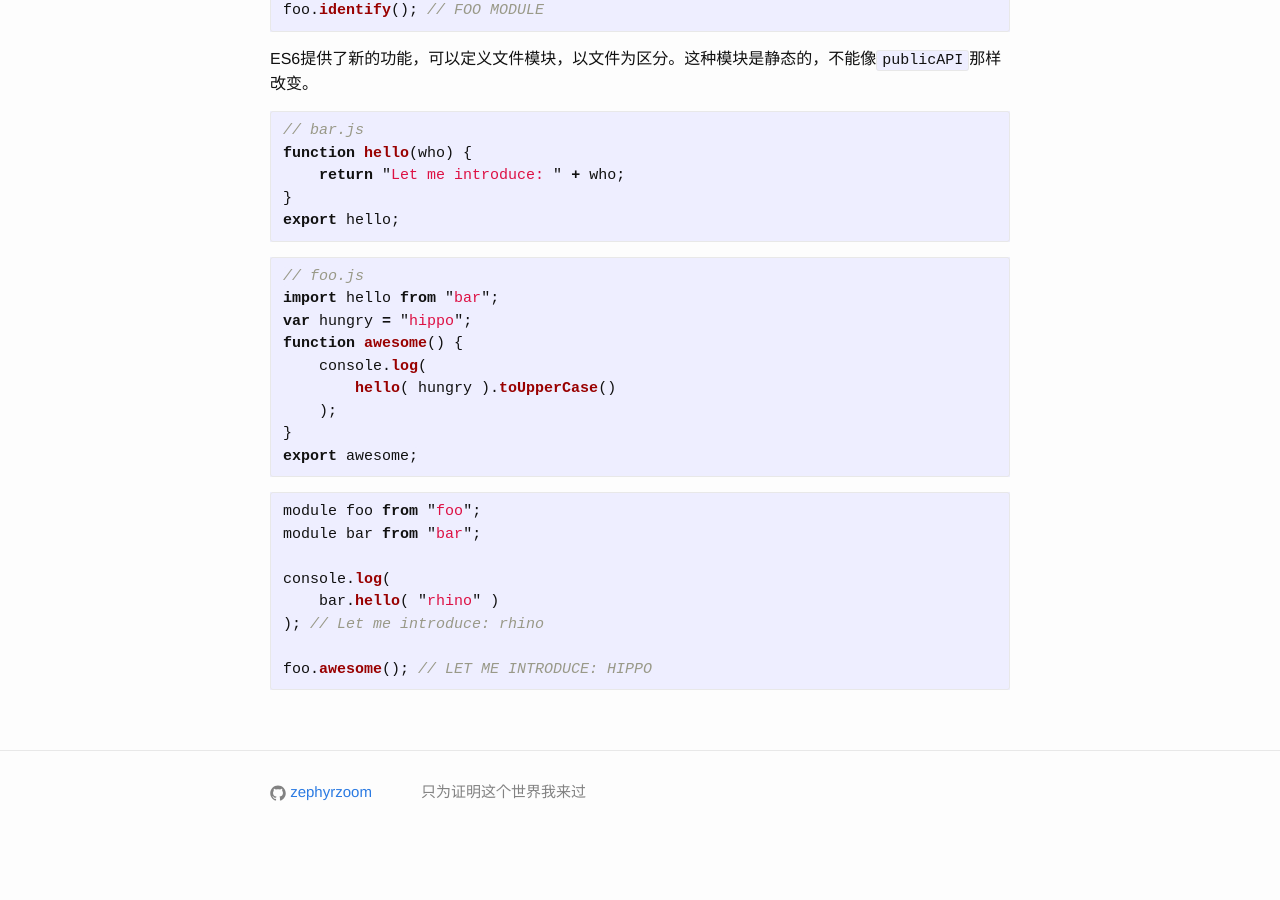
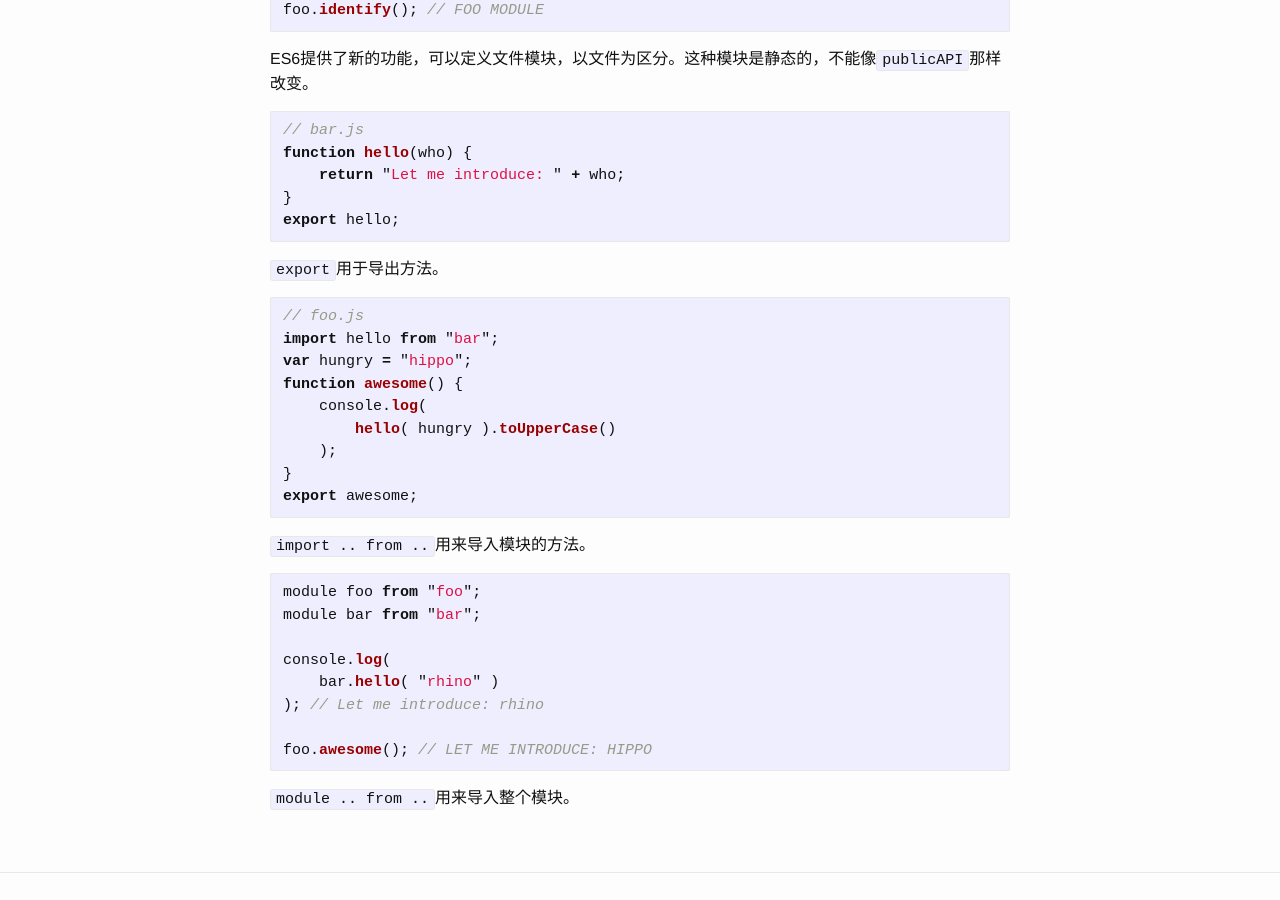
Before and after one commit to zephyrzoom/zephyrzoom.github.io, a Jekyll site: the page built from _posts/2016-08-06-js.md, in a window 1280 px wide and 900 px high, scrolled down 7724 px. Built offline with Jekyll 4.4.1, drawn with Linux system fonts in a browser that asks for light colours; before the commit the page ends 8588 px from its top, so only the background shows below that.

Commit message:
update js

````diff
--- a/_posts/2016-08-06-js.md
+++ b/_posts/2016-08-06-js.md
@@ -358,6 +358,8 @@ function hello(who) {
 }
 export hello;
 ```
+`export`用于导出方法。
+
 ```javascript
 // foo.js
 import hello from "bar";
@@ -369,6 +371,8 @@ function awesome() {
 }
 export awesome;
 ```
+`import .. from ..`用来导入模块的方法。
+
 ```javascript
 module foo from "foo";
 module bar from "bar";
@@ -379,3 +383,4 @@ console.log(
 
 foo.awesome(); // LET ME INTRODUCE: HIPPO
 ```
+`module .. from ..`用来导入整个模块。
````
